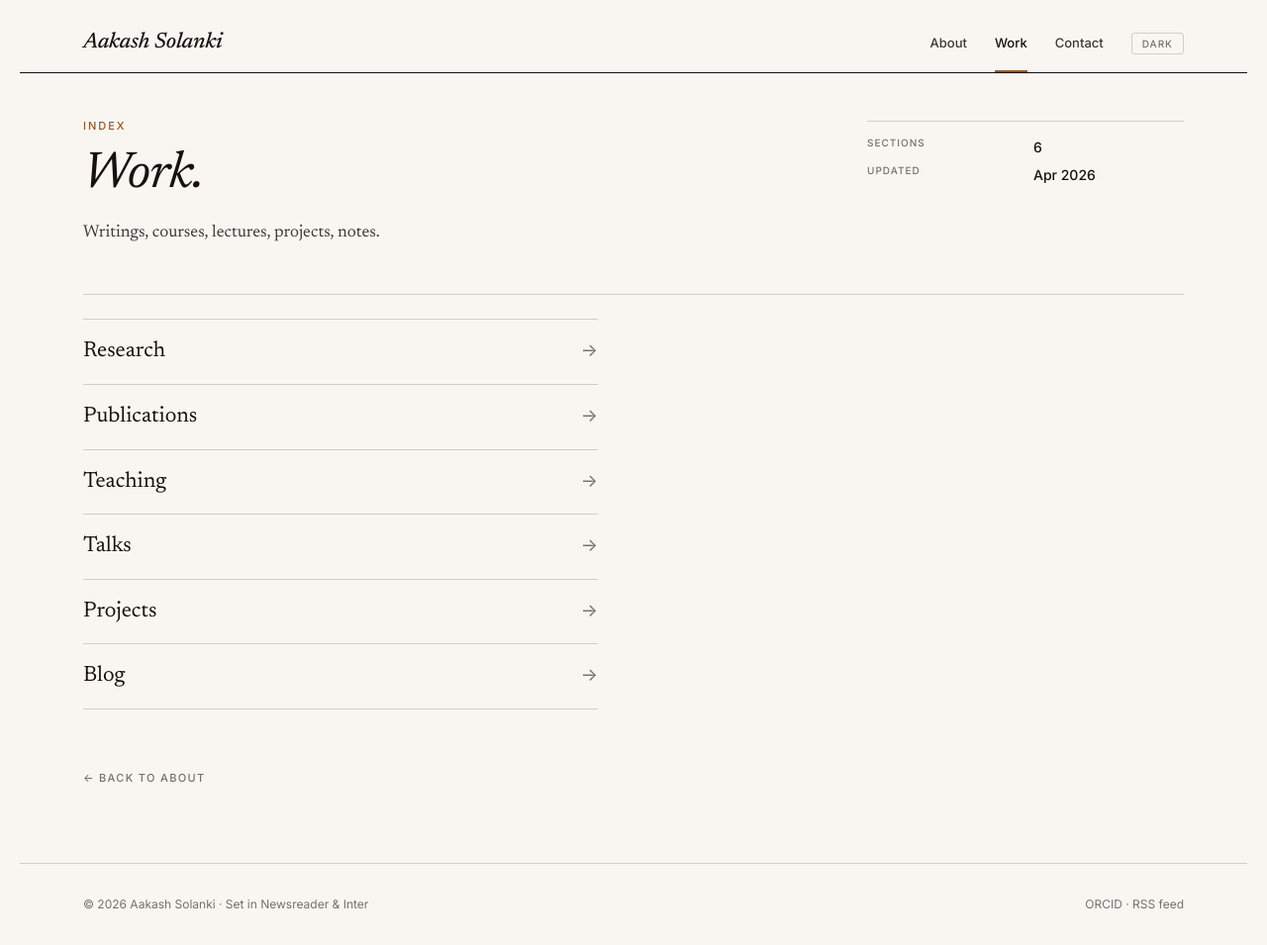
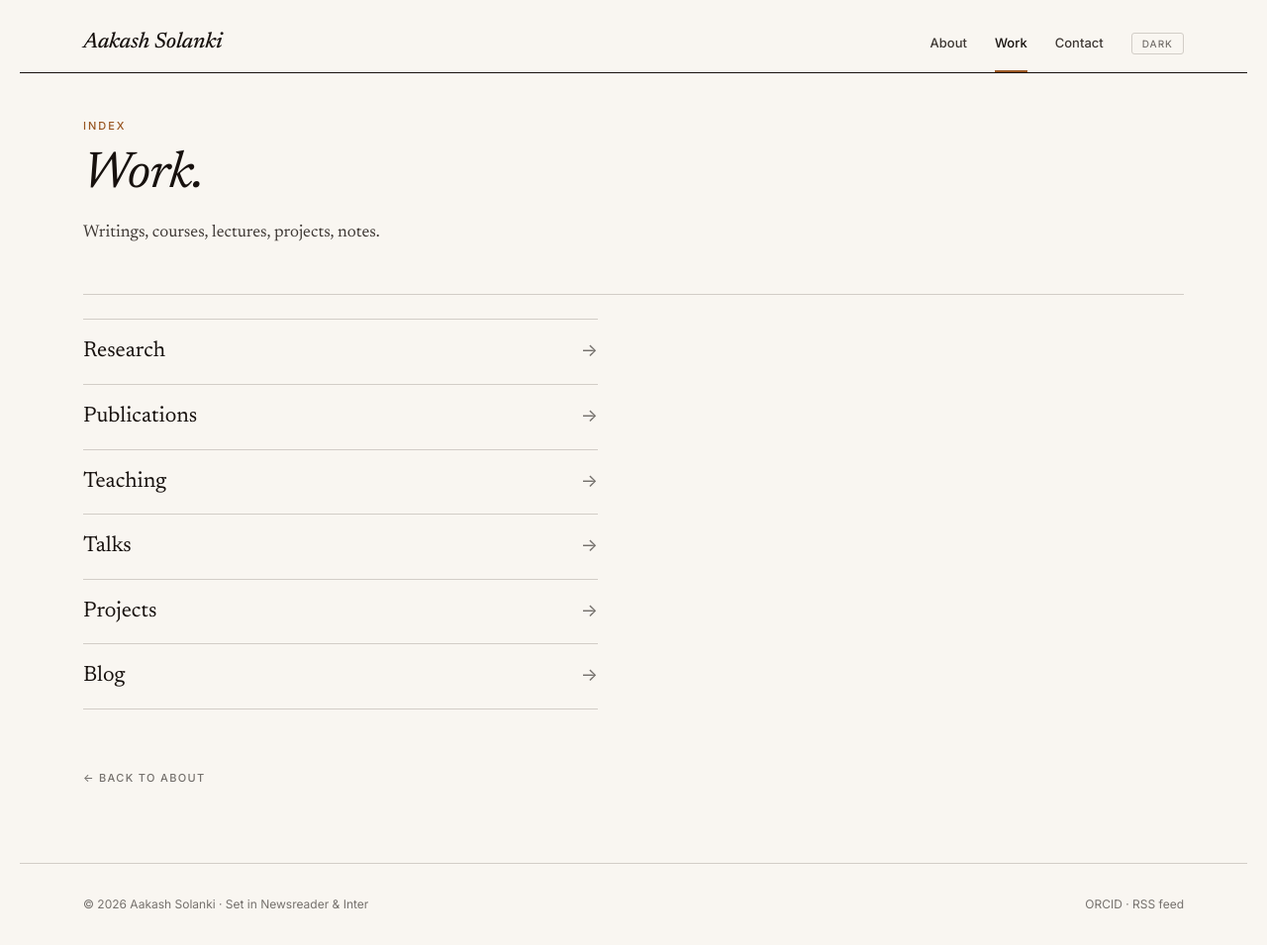
Before and after one commit to skishchampi/skishchampi.github.io, a Jekyll site: the page built from work.md, in a window 1280 px wide. Shown: the whole page at 99% size. Built offline with Jekyll 4.4.1, drawn with Linux system fonts in a browser that asks for light colours; some web fonts are replaced.

Commit message:
Apply design-critique items 1 and 2
- Trim invented meta dl blocks: drop entirely on Work index, drop
  Travel/Language on Talks, drop Response on Contact, drop the
  Posts: 0 counter on Blog
- Add pagehead--single variant for single-column page heads

Heading hierarchy on home was already correct (h1.hd).

Co-Authored-By: Claude Opus 4.7 (1M context) <noreply@anthropic.com>

```diff
--- a/assets/css/style.css
+++ b/assets/css/style.css
@@ -366,6 +366,10 @@ main pre code { background: none; padding: 0; }
 }
 @media (max-width: 820px) {
   .pagehead { grid-template-columns: 1fr; gap: 24px; }
+}
+
+.pagehead--single {
+  grid-template-columns: 1fr;
 }
 
 /* ── Section heading within a sub-page ────────────────────── */
--- a/blog/index.html
+++ b/blog/index.html
@@ -12,7 +12,6 @@ description: "Short essays and notes, mostly on fieldwork, methods, and the smal
   </div>
   <div class="meta">
     <dl>
-      <dt>Posts</dt><dd>{{ site.posts.size }}</dd>
       <dt>RSS</dt><dd><a href="{{ '/feed.xml' | relative_url }}">/feed.xml</a></dd>
     </dl>
   </div>
--- a/work.md
+++ b/work.md
@@ -5,17 +5,11 @@ permalink: /work/
 description: "Index of Aakash Solanki's publications, teaching, talks, projects, and blog."
 ---
 
-<header class="pagehead">
+<header class="pagehead pagehead--single">
   <div>
     <div class="kicker">Index</div>
     <h1>Work.</h1>
     <p class="standfirst">Writings, courses, lectures, projects, notes.</p>
-  </div>
-  <div class="meta">
-    <dl>
-      <dt>Sections</dt><dd>6</dd>
-      <dt>Updated</dt><dd>{{ site.time | date: '%b %Y' }}</dd>
-    </dl>
   </div>
 </header>
 
```
Also changed, not shown: contact.md (+0 -1 lines), talks.md (+0 -2 lines).
